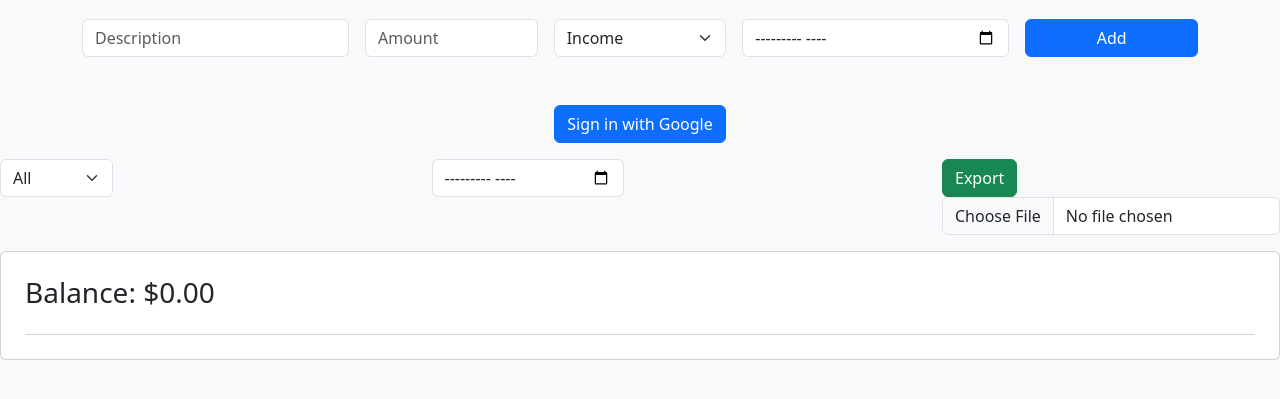
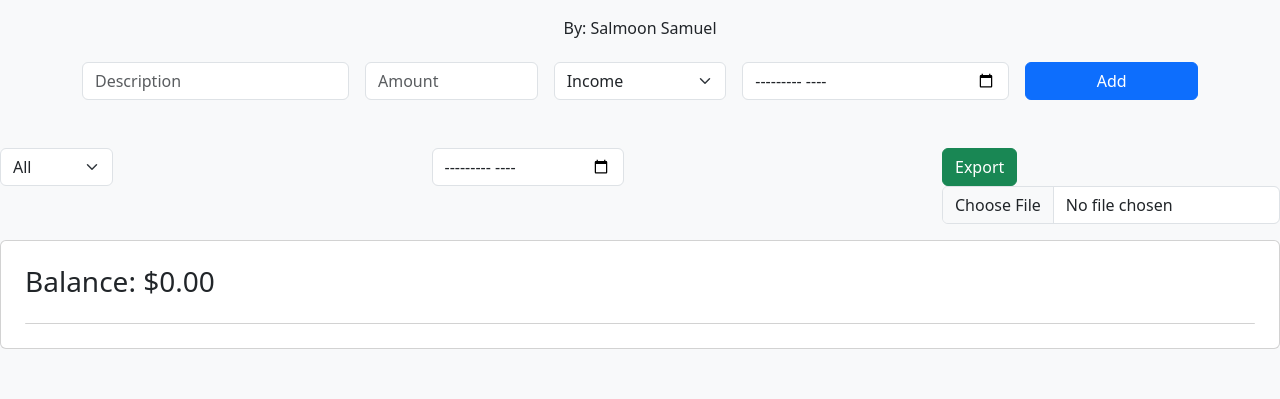
Before and after one commit to Salmoon-Samuel/budget-app, a plain HTML site: page index.html in a window 1280 px wide. Shown: the part 101-500 px from the top of the page. Drawn offline with nearby package versions, Linux system fonts and the light colour scheme; no server answers.

```diff
--- a/index.html
+++ b/index.html
@@ -17,7 +17,7 @@
 <body class="bg-light">
   <div class="container py-5">
     <h1 class="text-center mb-4">Budget Tracker</h1>
-
+    <h6 class="text-center mb-4">By: Salmoon Samuel</h2>
       <form id="transactionForm">
         <div class="row g-3">
           <div class="col-md-3">
@@ -41,11 +41,11 @@
         </div>
       </form>
     </div>
-    <div id="auth-section" class="text-center">
+    <!-- <div id="auth-section" class="text-center">
            <button id="loginBtn" class="btn btn-primary">Sign in with Google</button>
            <button id="logoutBtn" class="btn btn-danger" style="display:none;">Sign out</button>
            <p id="user-info"></p>
-   </div>
+   </div> -->
 
 
     <div class="d-flex justify-content-between mb-3">
```
